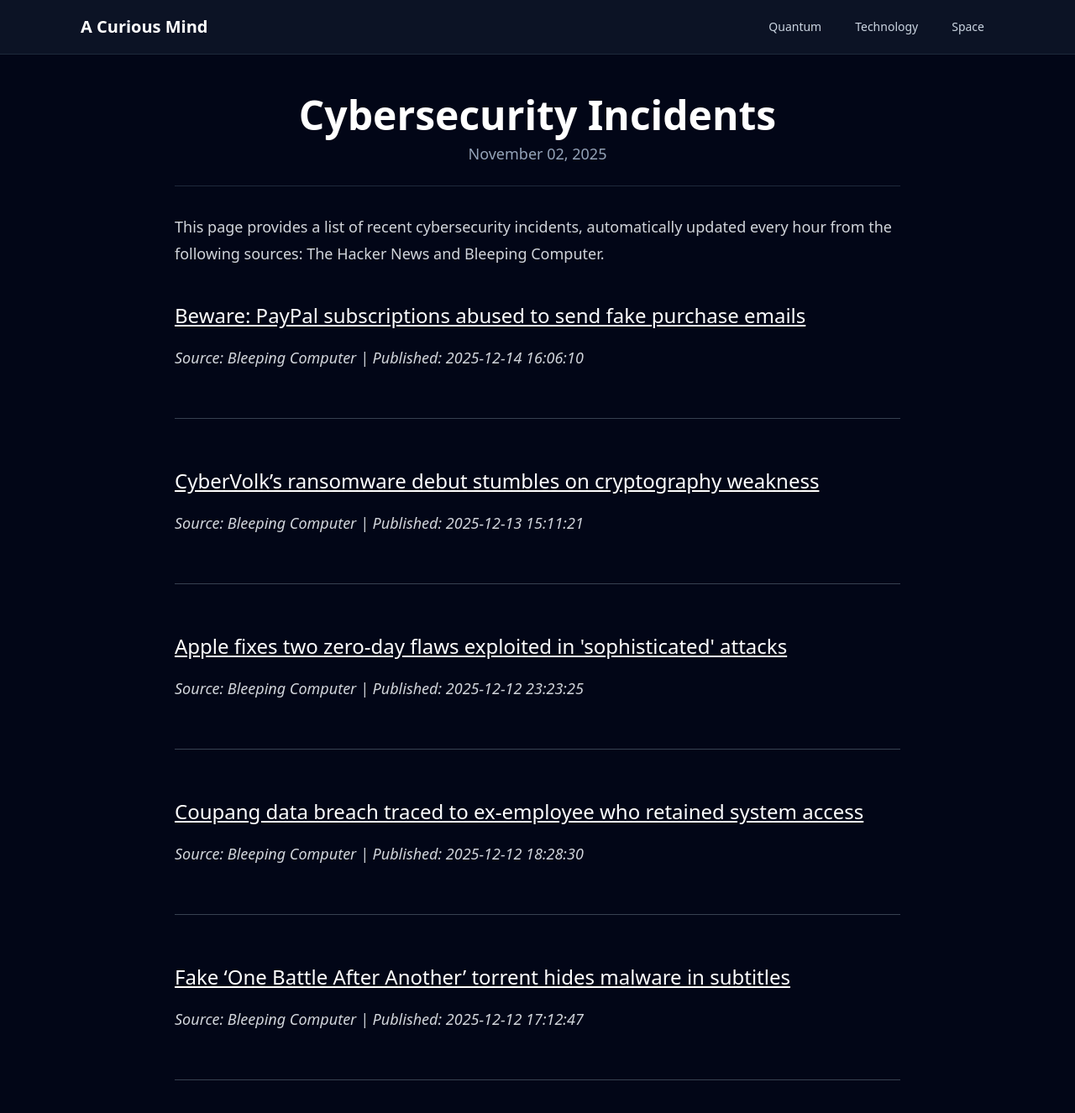
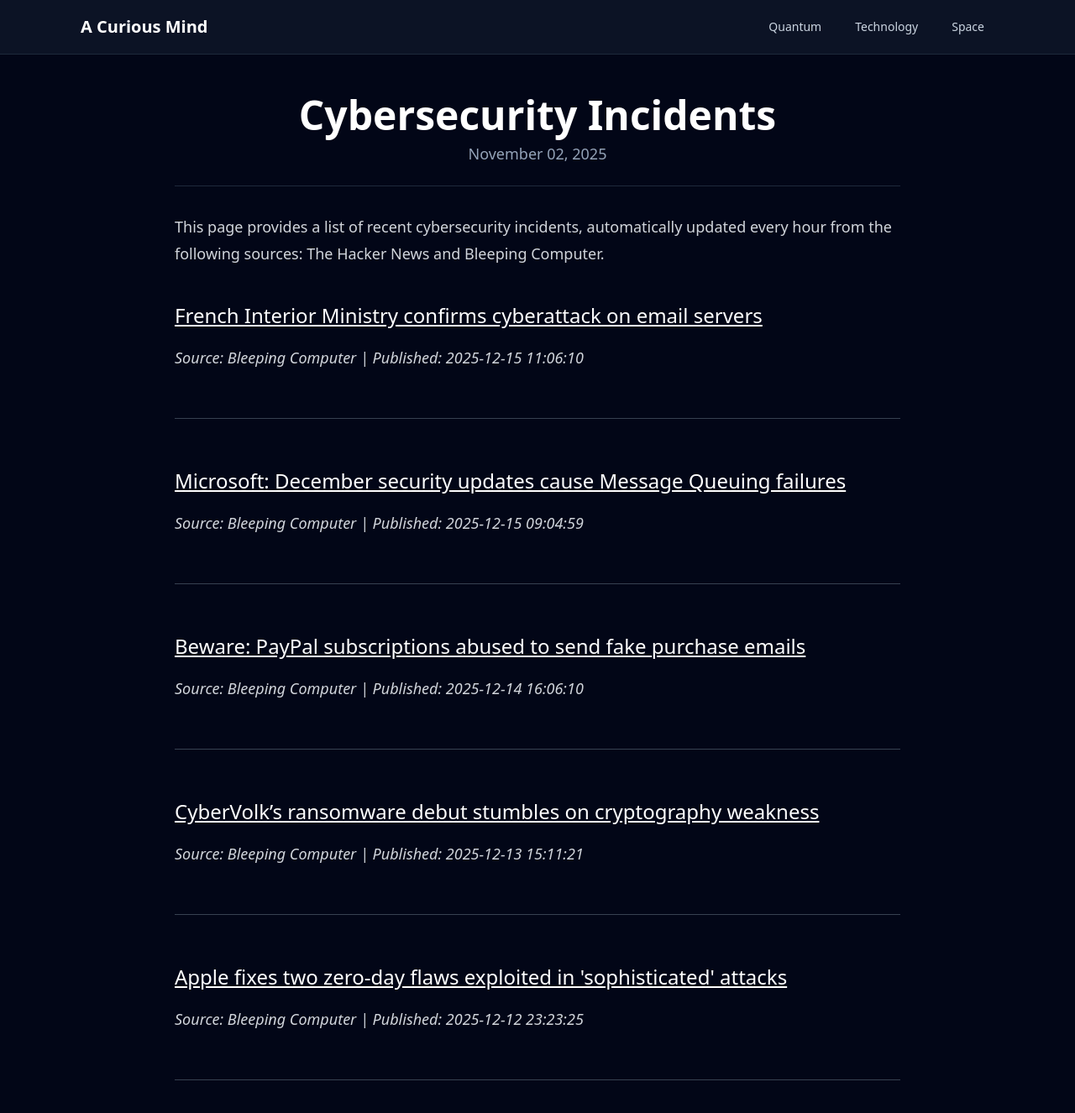
Before and after one commit to onehl7/onehl7.github.io, a Jekyll site: the page built from _posts/2025-11-02-cybersecurity-incidents.md, in a window 1280 px wide and 1400 px high. Shown: the top 1326 px of the window at 84% size. Built offline with Jekyll 4.4.1, drawn with Linux system fonts in a browser that asks for light colours; nearby versions of some CDN libraries.

Commit message:
Update news data

```diff
--- a/_data/news.json
+++ b/_data/news.json
@@ -1,4 +1,16 @@
 [
+  {
+    "source": "Bleeping Computer",
+    "title": "French Interior Ministry confirms cyberattack on email servers",
+    "link": "https://www.bleepingcomputer.com/news/security/france-interior-ministry-confirms-cyberattack-on-email-servers/",
+    "published": "2025-12-15 11:06:10"
+  },
+  {
+    "source": "Bleeping Computer",
+    "title": "Microsoft: December security updates cause Message Queuing failures",
+    "link": "https://www.bleepingcomputer.com/news/microsoft/microsoft-december-security-updates-cause-message-queuing-failures/",
+    "published": "2025-12-15 09:04:59"
+  },
   {
     "source": "Bleeping Computer",
     "title": "Beware: PayPal subscriptions abused to send fake purchase emails",
@@ -16,17 +28,5 @@
     "title": "Apple fixes two zero-day flaws exploited in 'sophisticated' attacks",
     "link": "https://www.bleepingcomputer.com/news/security/apple-fixes-two-zero-day-flaws-exploited-in-sophisticated-attacks/",
     "published": "2025-12-12 23:23:25"
-  },
-  {
-    "source": "Bleeping Computer",
-    "title": "Coupang data breach traced to ex-employee who retained system access",
-    "link": "https://www.bleepingcomputer.com/news/security/coupang-data-breach-traced-to-ex-employee-who-retained-system-access/",
-    "published": "2025-12-12 18:28:30"
-  },
-  {
-    "source": "Bleeping Computer",
-    "title": "Fake \u2018One Battle After Another\u2019 torrent hides malware in subtitles",
-    "link": "https://www.bleepingcomputer.com/news/security/fake-one-battle-after-another-torrent-hides-malware-in-subtitles/",
-    "published": "2025-12-12 17:12:47"
   }
 ]
```
